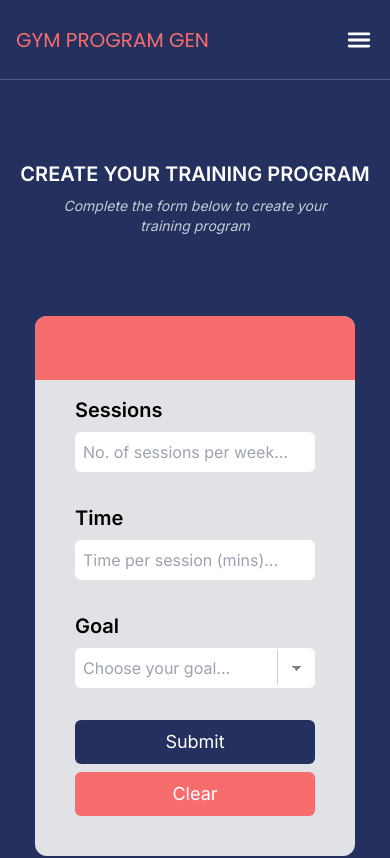
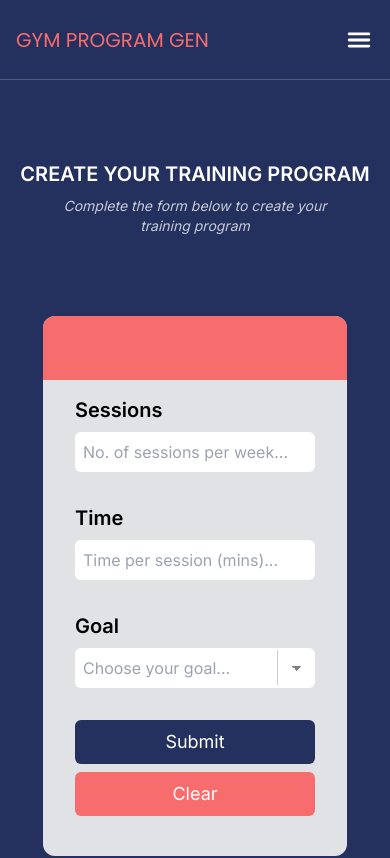
Before and after one commit to LukaMartin/gym-program-generator, a Next.js app: page / in a window 390 px wide. Shown: the top 858 px of the page. Built offline with nearby package versions, Linux system fonts and the light colour scheme.

Commit message:
Update training program form width for mobile devices.

```diff
--- a/src/components/TrainingProgramForm.tsx
+++ b/src/components/TrainingProgramForm.tsx
@@ -16,7 +16,7 @@ export default function TrainingProgramForm({
   return (
     <section className={`flex flex-col mt-20 bg-[#e1e2e6] text-black rounded-xl`}>
       <div className="bg-light-red h-16 md:h-20 rounded-t-xl"></div>
-      <form onSubmit={handleSubmit} className="flex flex-col py-4 px-8 xs:px-10">
+      <form onSubmit={handleSubmit} className="flex flex-col py-4 px-8 md:px-10">
         <label className="font-semibold text-xl" htmlFor="days-per-week">
           Sessions
         </label>
```
